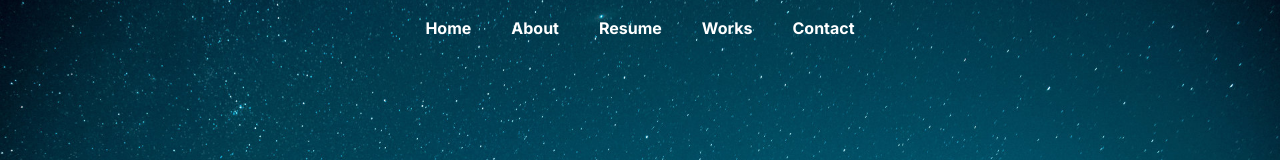
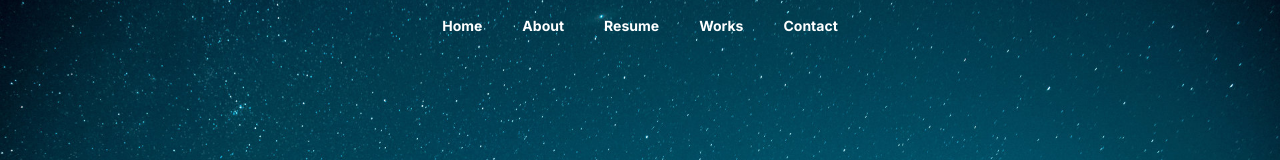
Before and after one commit to khanalanish/anish-portfolio, a Vue app: page / in a window 1280 px wide. Shown: the top 160 px of the page. Built offline with nearby package versions, Linux system fonts and the light colour scheme.

Commit message:
fixes:font size changed of header

```diff
--- a/src/components/Header.vue
+++ b/src/components/Header.vue
@@ -2,7 +2,7 @@
   <header>
     <div class="relative z-10">
       <nav class="py-4 md:block hidden">
-        <ul class="flex justify-center text-white">
+        <ul class="flex justify-center text-white text-sm">
           <li class=""><a class="px-5 font-bold hover:text-orange-400" href="#home">Home</a></li>
           <li><a class="px-5 font-bold hover:text-orange-400" href="#about">About</a></li>
           <li><a class="px-5 font-bold hover:text-orange-400" href="#resume">Resume</a></li>
```
